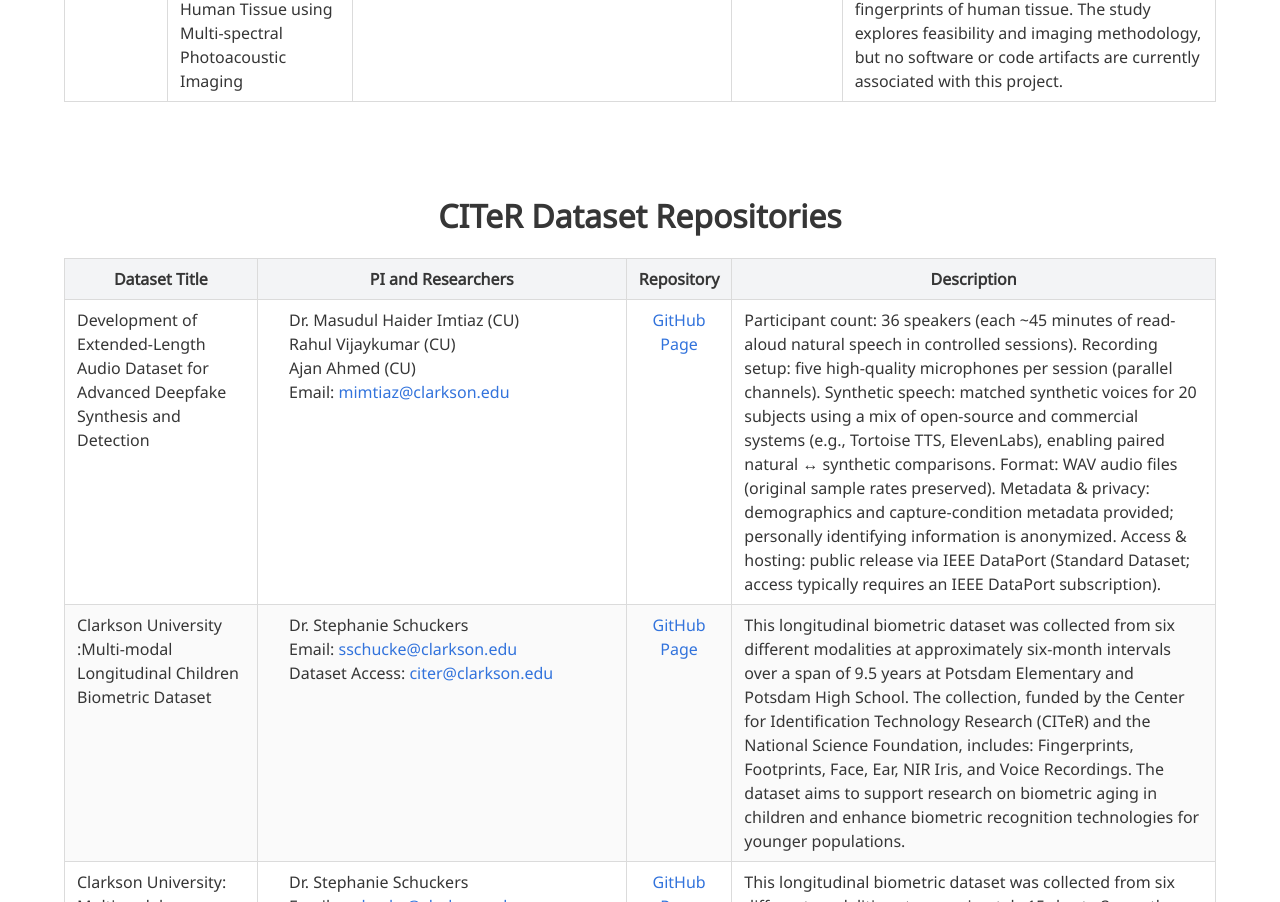
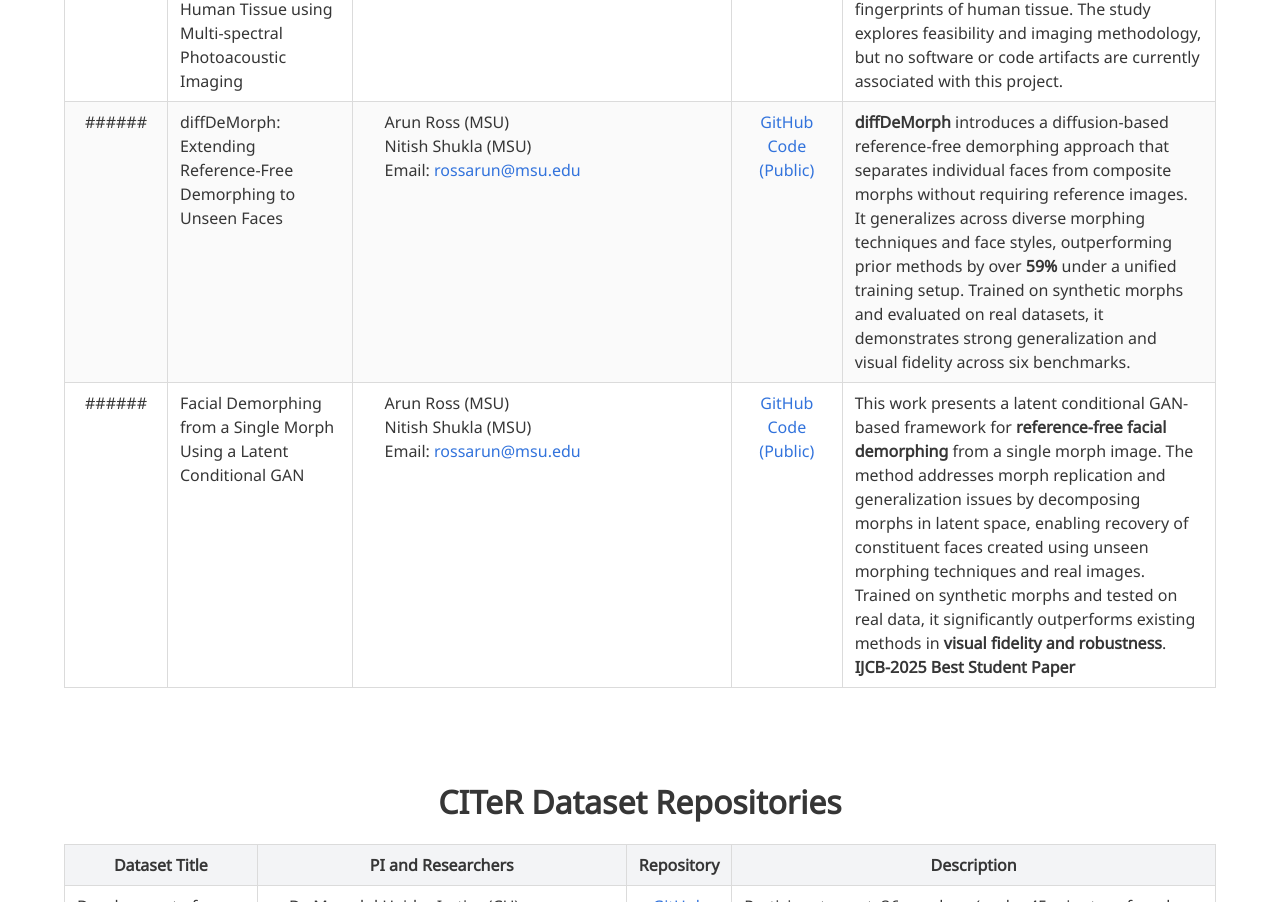
Before and after one commit to CITeR-Research/CITeR-Projects-Page, a plain HTML site: page docs/index.html in a window 1280 px wide. Shown: the part 3282-4184 px from the top of the page. Drawn offline with nearby package versions, Linux system fonts and the light colour scheme; some icons are missing; a web font is replaced by a local one.

Commit message:
added demorphing projects

```diff
--- a/docs/index.html
+++ b/docs/index.html
@@ -561,6 +561,61 @@
               </td>
             </tr>
             <!-- Add more project rows below -->
+
+            <tr>
+              <td class="has-text-centered">######</td>
+              <td>diffDeMorph: Extending Reference-Free Demorphing to Unseen Faces</td>
+              <td>
+                <ul style="margin:0; padding-left:1.2em; list-style:none;">
+                  <li style="white-space:nowrap;">Arun Ross (MSU)</li>
+                  <li style="white-space:nowrap;">Nitish Shukla (MSU)</li>
+                  <li style="white-space:nowrap;">Email: <a href="mailto:rossarun@msu.edu">rossarun@msu.edu</a></li>
+                </ul>
+              </td>
+              <td class="has-text-centered">
+                <a href="https://github.com/nitishshukla86/diffDemorph" target="_blank" rel="noopener">
+                  GitHub Code <br>
+                  (Public)
+                </a>
+              </td>
+              <td>
+                <strong>diffDeMorph</strong> introduces a diffusion-based reference-free demorphing approach that
+                separates individual faces from composite morphs without requiring reference images.
+                It generalizes across diverse morphing techniques and face styles, outperforming prior methods by over
+                <strong>59%</strong> under a unified training setup.
+                Trained on synthetic morphs and evaluated on real datasets, it demonstrates strong generalization and
+                visual fidelity across six benchmarks.
+              </td>
+            </tr>
+
+            <tr>
+              <td class="has-text-centered">######</td>
+              <td>Facial Demorphing from a Single Morph Using a Latent Conditional GAN</td>
+              <td>
+                <ul style="margin:0; padding-left:1.2em; list-style:none;">
+                  <li style="white-space:nowrap;">Arun Ross (MSU)</li>
+                  <li style="white-space:nowrap;">Nitish Shukla (MSU)</li>
+                  <li style="white-space:nowrap;">Email: <a href="mailto:rossarun@msu.edu">rossarun@msu.edu</a></li>
+                </ul>
+              </td>
+              <td class="has-text-centered">
+                <a href="https://github.com/nitishshukla86/Facial-Demorphing-from-a-Single-Morph-Using-a-Latent-Conditional-GAN"
+                  target="_blank" rel="noopener">
+                  GitHub Code <br>
+                  (Public)
+                </a>
+              </td>
+              <td>
+                This work presents a latent conditional GAN-based framework for <strong>reference-free facial
+                  demorphing</strong> from a single morph image.
+                The method addresses morph replication and generalization issues by decomposing morphs in latent space,
+                enabling recovery of constituent faces created using unseen morphing techniques and real images.
+                Trained on synthetic morphs and tested on real data, it significantly outperforms existing methods in
+                <strong>visual fidelity and robustness</strong>. <br> <strong>IJCB-2025 Best Student Paper</strong>
+              </td>
+            </tr>
+
+
           </tbody>
         </table>
       </div>
```
